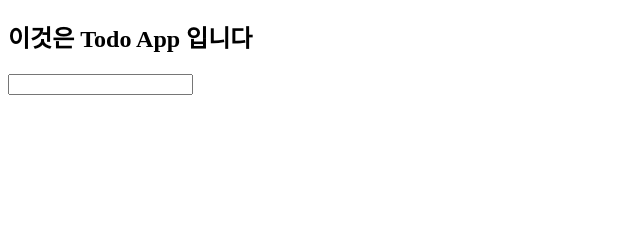
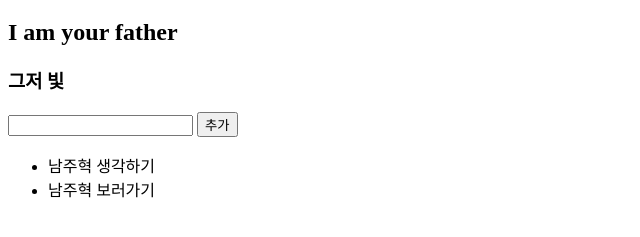
Before and after one commit to hanaluana/javascript, a plain HTML site: page day5/todos.html in a window 1280 px wide. Shown: the part 61-298 px from the top of the page, without its empty margins (0-640 px from the left). Drawn offline with nearby package versions, Linux system fonts and the light colour scheme.

Commit message:
todo 앱 기능 추가

```diff
--- a/day5/todos.html
+++ b/day5/todos.html
@@ -9,9 +9,18 @@
 <body>
     <div id="app">
         <h1>{{header}}</h1>
-        <h2>{{subheader}}</h2>
-        <p>{{ content }}</p>
+        <h2 v-once>{{subheader|capitalize}}</h2>
+        <h3>{{hello()}}</h3>
+
         <input v-model="content">
+        <button v-on:mouseenter="addTodo">추가</button>
+
+        <ul>
+            <li v-for="todo in todos">{{todo}}</li>
+        </ul>
+
+        <!-- <img v-bind:src="imageSource" width=400> -->
+        <!-- <a v-bind:href="linkSource">드루와</a> -->
     </div>
     <script src="https://cdn.jsdelivr.net/npm/vue/dist/vue.js"></script>
     <script>
@@ -19,8 +28,36 @@
         el: "#app",
         data : {
             header: 'Todo App',
-            subheader: '이것은 Todo App 입니다',
-            content: ''
+            subheader: 'i am your father',
+            content: '',
+            imageSource:'http://post.phinf.naver.net/MjAxNjEyMjNfMTUy/MDAxNDgyNDU4NDA5MjQz.dKL-QghaTPHEbCgETYQU3fDvieIHDCuZCWMK9SlSoVQg.yN9ScTjKBzYTg5fvdMSrESOFNLcym1LmvvJExGYH6Mkg.JPEG/IgoaYNxxbUejozuUgkuWL4-xsJFo.jpg',
+            linkSource:'https://namu.wiki/w/%EB%82%A8%EC%A3%BC%ED%98%81',
+            todos:['남주혁 생각하기','남주혁 보러가기']
+        },
+        methods:{
+            hello: function(){
+                this.subheader = "그저 빛"
+                return this.subheader
+            },
+            addTodo: function(){
+                this.todos.push(this.content)
+            }
+        },
+        filters: {
+            capitalize :function(val){
+                if (!val){
+                    return ""
+                }
+                val = val.toString()
+                return val.charAt(0).toUpperCase()+val.slice(1)
+            }
+        },
+        watch: { // 데이터의 변화 상태를 지켜보는 친구. 데이터가 변화할 때, xxx를 하게 만들 수 있음
+             todos:{
+                handler: function(){ // todos에 뭔가가 일어나면 이 handler를 하게 된다.
+                    alert("Todo 새로 추가 됬음!")
+                }
+             }
         }
     })
     </script>
```
Also changed, not shown: day5/index.html (+18 -15 lines).
